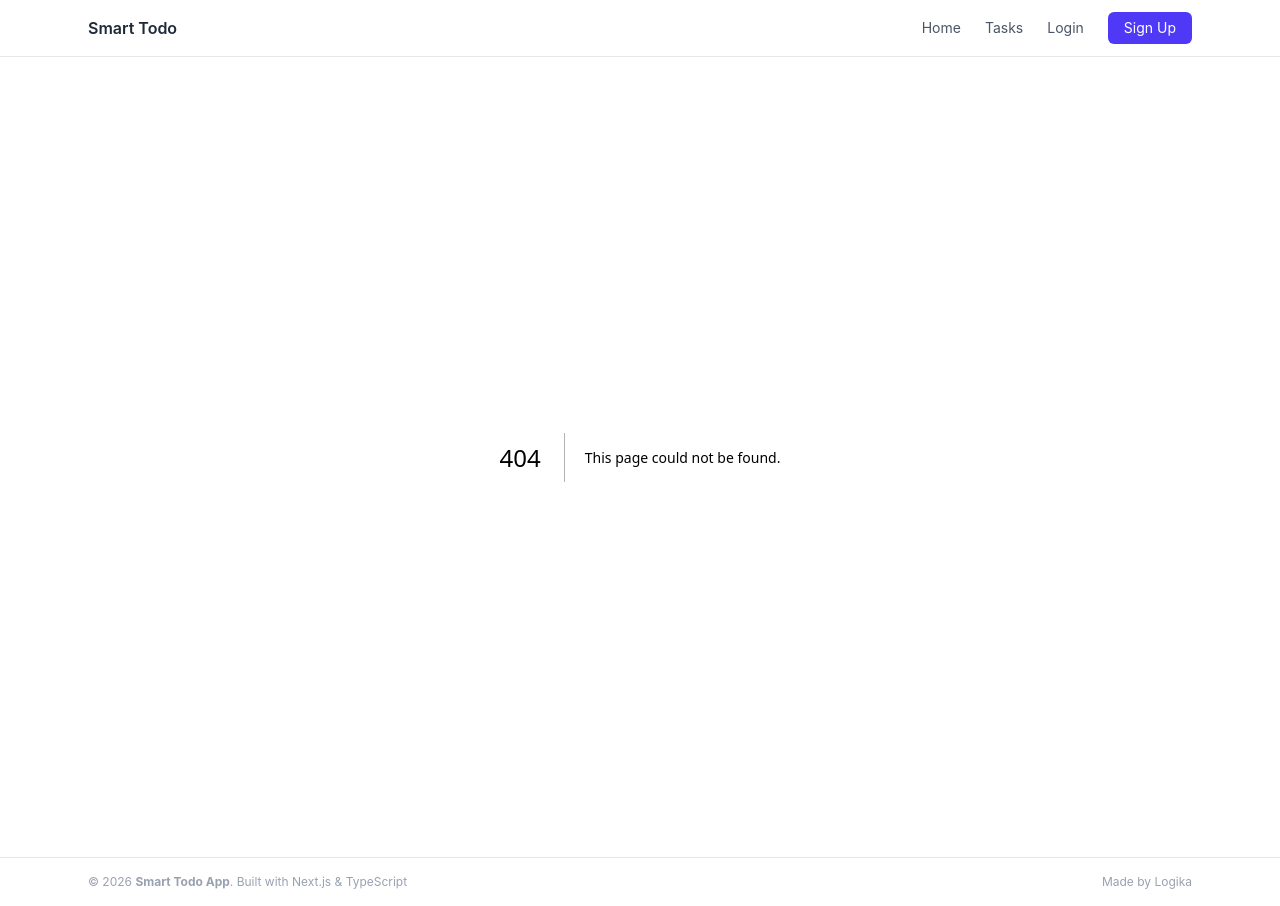
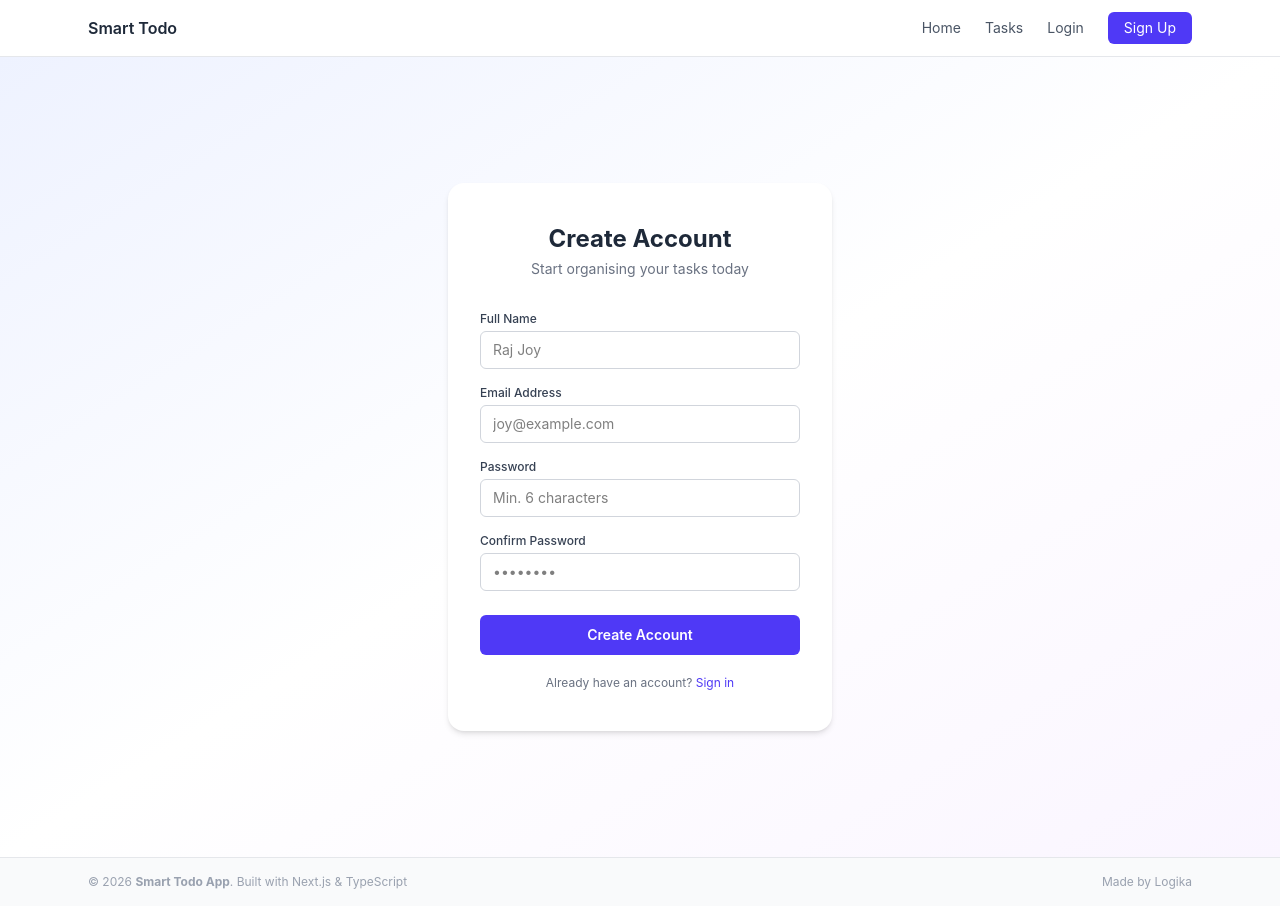
Before and after one commit to s-logika/smart-todo-app, a Next.js app: page /signup in a window 1280 px wide. Before the commit this address had no page. Built offline with nearby package versions, Linux system fonts and the light colour scheme.

Commit message:
feat: build login and signup page UI with auth layout (no header/footer)

```diff
--- /dev/null
+++ b/src/app/(auth)/layout.tsx
@@ -0,0 +1,11 @@
+export default function AuthLayout({
+    children,
+}: {
+    children: React.ReactNode;
+}) {
+    return (
+        <div className="min-h-screen flex items-center justify-center bg-gradient-to-br from-indigo-50 via-white to-purple-50">
+            {children}
+        </div>
+    );
+}
--- /dev/null
+++ b/src/app/(auth)/login/page.tsx
@@ -0,0 +1,50 @@
+import Link from "next/link";
+
+export default function LoginPage() {
+    return (
+        <div className="bg-white rounded-2xl shadow-md w-full max-w-sm mx-4 px-8 py-10">
+            <h1 className="text-2xl font-bold text-gray-800 text-center mb-1">
+                Welcome Back
+            </h1>
+            <p className="text-sm text-gray-500 text-center mb-8">
+                Sign in to your Smart Todo account
+            </p>
+
+            <div className="mb-4">
+                <label className="block text-xs font-medium text-gray-700 mb-1">
+                    Email Address
+                </label>
+                <input
+                    type="email"
+                    placeholder="joy@example.com"
+                    className="w-full border border-gray-300 rounded-md px-3 py-2 text-sm focus:outline-none focus:ring-2 focus:ring-indigo-400"
+                />
+            </div>
+
+            <div className="mb-6">
+                <label className="block text-xs font-medium text-gray-700 mb-1">
+                    Password
+                </label>
+                <input
+                    type="password"
+                    placeholder="••••••••"
+                    className="w-full border border-gray-300 rounded-md px-3 py-2 text-sm focus:outline-none focus:ring-2 focus:ring-indigo-400"
+                />
+            </div>
+
+            <button className="w-full bg-indigo-600 text-white py-2.5 rounded-md text-sm font-semibold hover:bg-indigo-700">
+                Sign In
+            </button>
+
+            <p className="text-xs text-center text-gray-500 mt-5">
+                Don&apos;t have an account?{" "}
+                <Link
+                    href="/signup"
+                    className="text-indigo-600 hover:underline"
+                >
+                    Create one
+                </Link>
+            </p>
+        </div>
+    );
+}
--- /dev/null
+++ b/src/app/(auth)/signup/page.tsx
@@ -0,0 +1,69 @@
+import Link from "next/link";
+
+export default function SignupPage() {
+    return (
+        <div className="bg-white rounded-2xl shadow-md w-full max-w-sm mx-4 px-8 py-10">
+            <h1 className="text-2xl font-bold text-gray-800 text-center mb-1">
+                Create Account
+            </h1>
+            <p className="text-sm text-gray-500 text-center mb-8">
+                Start organising your tasks today
+            </p>
+
+            <div className="mb-4">
+                <label className="block text-xs font-medium text-gray-700 mb-1">
+                    Full Name
+                </label>
+                <input
+                    type="text"
+                    placeholder="Raj Joy"
+                    className="w-full border border-gray-300 rounded-md px-3 py-2 text-sm focus:outline-none focus:ring-2 focus:ring-indigo-400"
+                />
+            </div>
+
+            <div className="mb-4">
+                <label className="block text-xs font-medium text-gray-700 mb-1">
+                    Email Address
+                </label>
+                <input
+                    type="email"
+                    placeholder="joy@example.com"
+                    className="w-full border border-gray-300 rounded-md px-3 py-2 text-sm focus:outline-none focus:ring-2 focus:ring-indigo-400"
+                />
+            </div>
+
+            <div className="mb-4">
+                <label className="block text-xs font-medium text-gray-700 mb-1">
+                    Password
+                </label>
+                <input
+                    type="password"
+                    placeholder="Min. 6 characters"
+                    className="w-full border border-gray-300 rounded-md px-3 py-2 text-sm focus:outline-none focus:ring-2 focus:ring-indigo-400"
+                />
+            </div>
+
+            <div className="mb-6">
+                <label className="block text-xs font-medium text-gray-700 mb-1">
+                    Confirm Password
+                </label>
+                <input
+                    type="password"
+                    placeholder="••••••••"
+                    className="w-full border border-gray-300 rounded-md px-3 py-2 text-sm focus:outline-none focus:ring-2 focus:ring-indigo-400"
+                />
+            </div>
+
+            <button className="w-full bg-indigo-600 text-white py-2.5 rounded-md text-sm font-semibold hover:bg-indigo-700">
+                Create Account
+            </button>
+
+            <p className="text-xs text-center text-gray-500 mt-5">
+                Already have an account?{" "}
+                <Link href="/login" className="text-indigo-600 hover:underline">
+                    Sign in
+                </Link>
+            </p>
+        </div>
+    );
+}
```
